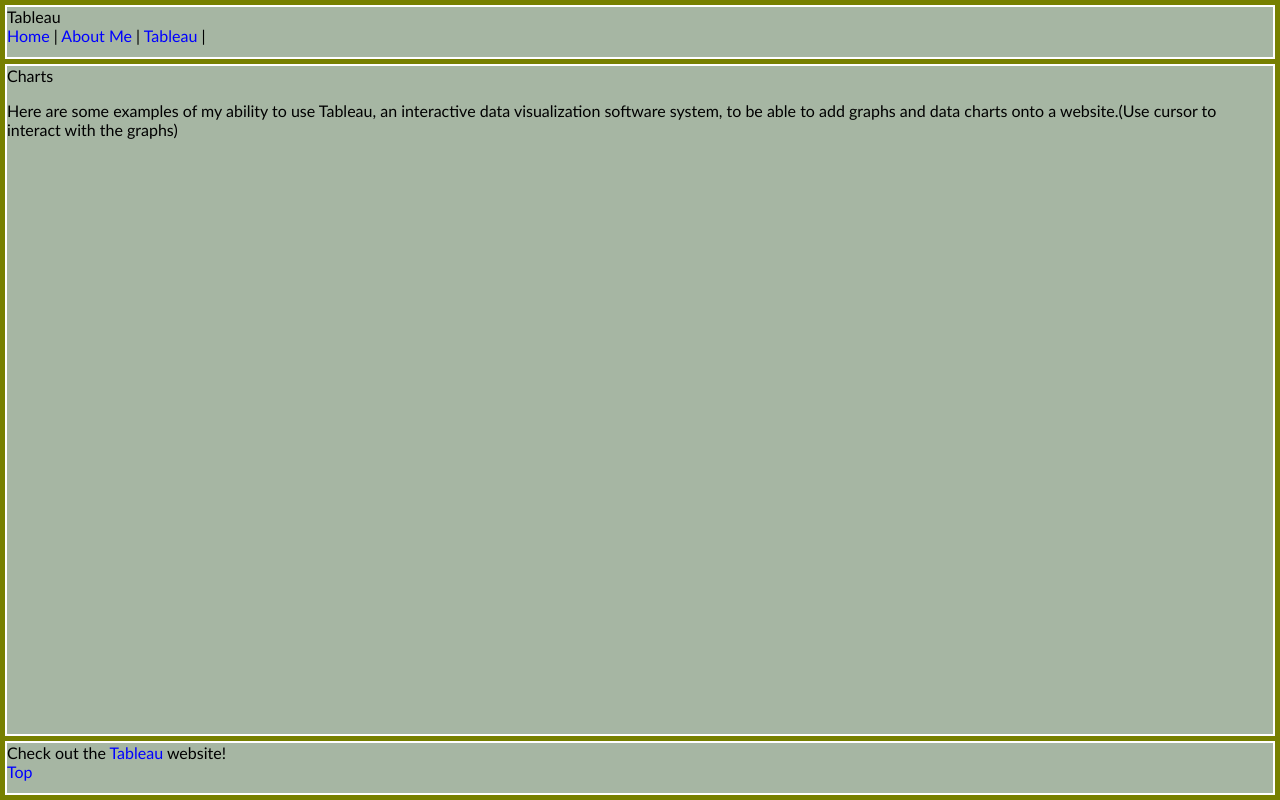
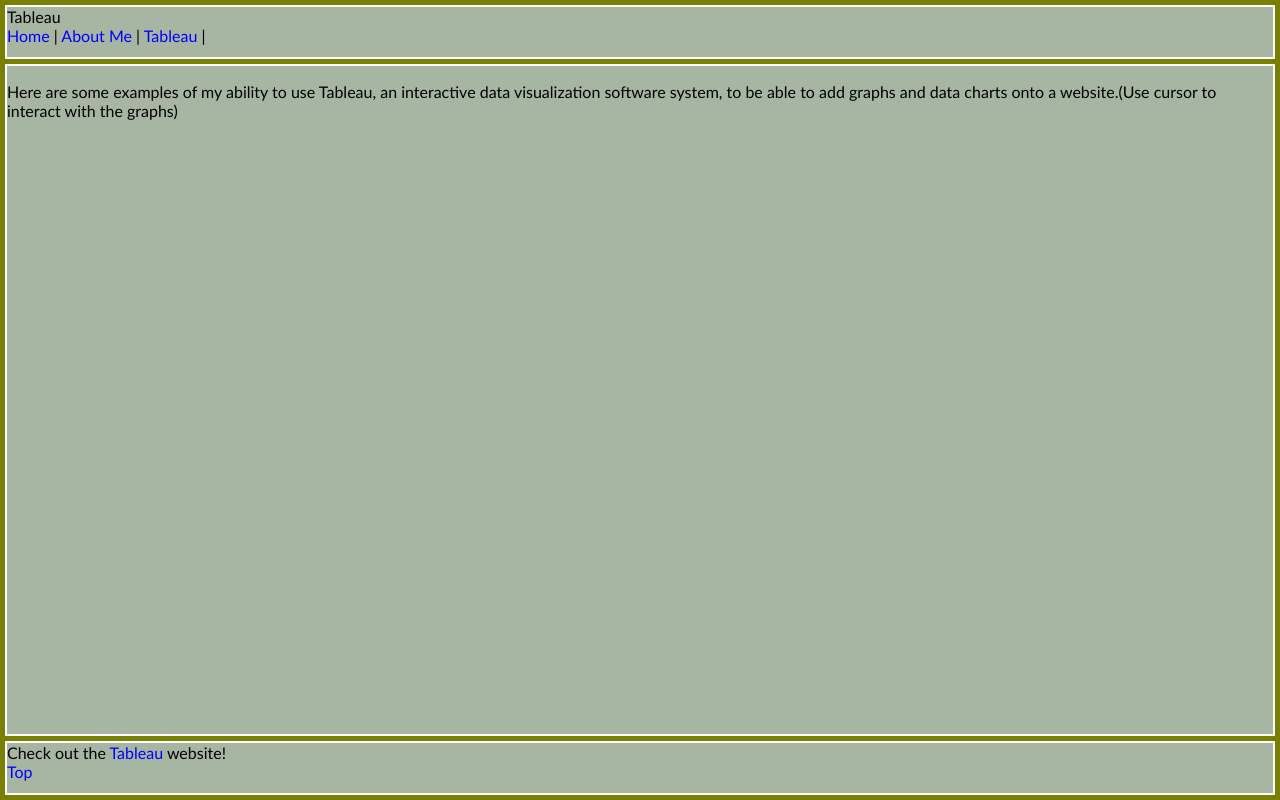
Before and after one commit to niedjohn/Real-IS-201-Final, a plain HTML site: page html/tableau.html in a window 1280 px wide. Drawn offline with Linux system fonts and the light colour scheme.

Commit message:
Add files via upload

```diff
--- a/html/tableau.html
+++ b/html/tableau.html
@@ -11,7 +11,7 @@
             <a href="aboutMe.html">About Me</a> |
             <a href="tableau.html">Tableau</a> |
         </div>
-        <div class="common mainbody">Charts<br>
+        <div class="common mainbody">
             <p>
                 Here are some examples of my ability to use Tableau, an interactive data visualization software system, to be able to add graphs and data charts onto a website.(Use cursor to interact with the graphs)
             </p>
```
Also changed, not shown: index.html (+1 -1 lines).
